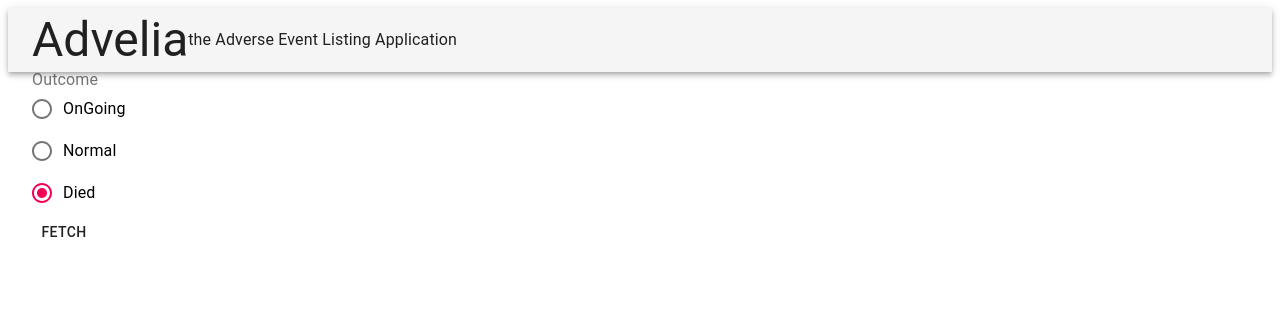
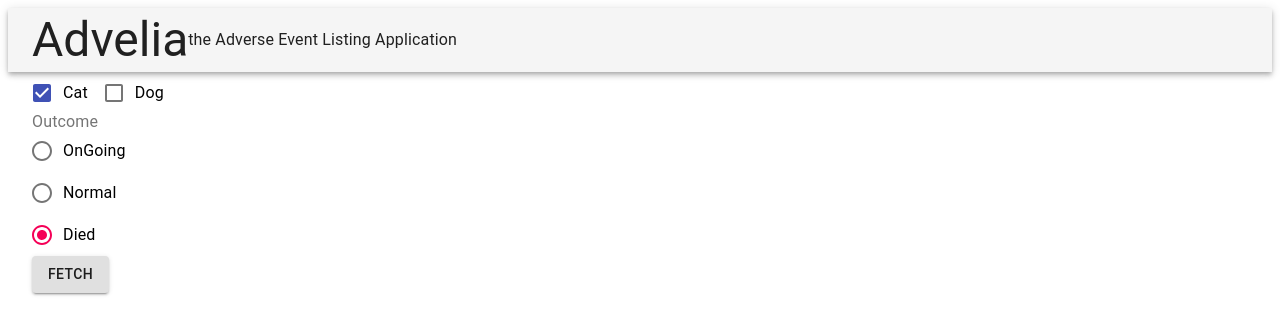
Before and after one commit to clement-hamon/Advelia, a React (Create React App) app: page / in a window 1280 px wide. Shown: the top 334 px of the page. Built offline with nearby package versions, Linux system fonts and the light colour scheme.

Commit message:
add Species input

```diff
--- a/public/index.html
+++ b/public/index.html
@@ -19,7 +19,7 @@
       work correctly both with client-side routing and a non-root public URL.
       Learn how to configure a non-root public URL by running `npm run build`.
     -->
-    <title>React App</title>
+    <title>Advelia</title>
   </head>
   <body>
     <noscript>You need to enable JavaScript to run this app.</noscript>
--- a/src/components/OutcomeInput.js
+++ b/src/components/OutcomeInput.js
@@ -1,8 +1,9 @@
 import React from 'react';
 import { FormControlLabel, RadioGroup, FormLabel, FormControl, Radio } from '@material-ui/core';
+import {OUTCOME} from '../constants/ApiNaming';
 
 export default function (props) {
-    const { handleChangeSearch, outcomeCriteria } = props;
+    const { onChange, selected } = props;
 
     return (
         <div>
@@ -11,8 +12,8 @@ export default function (props) {
                 <RadioGroup
                     aria-label="Outcome"
                     name="Outcome"
-                    value={outcomeCriteria}
-                    onChange={(e) => handleChangeSearch("outcome.medical_status", e.target.value)}
+                    value={selected}
+                    onChange={(e) => onChange(OUTCOME, e.target.value)}
                 >
                     <FormControlLabel value="OnGoing" control={<Radio />} label="OnGoing" />
                     <FormControlLabel value="Normal" control={<Radio />} label="Normal" />
--- /dev/null
+++ b/src/components/SpeciesInput.js
@@ -0,0 +1,30 @@
+import React from 'react';
+import { FormControlLabel, FormGroup, Checkbox } from '@material-ui/core';
+import {SPECIES} from '../constants/ApiNaming';
+
+function SpeciesFormCheckBox(props){
+    const {species, selected, onChange} = props;
+    return (
+        <FormControlLabel
+        control={
+            <Checkbox
+                checked={selected === species}
+                onChange={(e) => onChange(SPECIES, e.target.value)}
+                value={species}
+                color="primary"
+            />
+        }
+        label={species}
+    />
+    )
+}
+
+export default function (props) {
+    const {onChange, selected} = props;
+    return (
+        <FormGroup row>
+            <SpeciesFormCheckBox species="Cat" selected={selected} onChange={onChange}/>
+            <SpeciesFormCheckBox species="Dog" selected={selected} onChange={onChange}/>
+        </FormGroup>
+    )
+}
--- a/src/containers/MainContainer.js
+++ b/src/containers/MainContainer.js
@@ -1,29 +1,30 @@
 import React from 'react';
-import {Container, Grid, Button} from '@material-ui/core';
+import { Container, Grid, Button} from '@material-ui/core';
+import { OUTCOME, SPECIES } from '../constants/ApiNaming';
 
 import TopBar from '../components/TopBar';
 import Chart from '../components/Chart';
 import OutcomeInput from '../components/OutcomeInput';
+import SpeciesInput from '../components/SpeciesInput';
 
+export default function (props) {
 
-import {OUTCOME} from '../constants/ApiNaming';
-
-export default function (props){
-
-  function findSearchCriteria(key){
+  function findSearchCriteria(key) {
     return props.searchCriterion.find(c => c.key === key);
   }
 
   const outcome = findSearchCriteria(OUTCOME);
+  const species = findSearchCriteria(SPECIES);
 
   return (
     <div >
-      <TopBar/>
+      <TopBar />
       <Container>
         <Grid container spacing={3}>
           <Grid item xs={3}>
-              <OutcomeInput outcomeCriteria={outcome ? outcome.value : null} handleChangeSearch={props.changeSearchCriterion.bind(this)}/>
-              <Button onClick={props.fetchData}>fetch</Button>
+            <SpeciesInput selected={species ? species.value : null} onChange={props.changeSearchCriterion}/>
+            <OutcomeInput selected={outcome ? outcome.value : null} onChange={props.changeSearchCriterion} />
+            <Button variant="contained" onClick={props.fetchData}>Fetch</Button>
           </Grid>
           <Grid item xs={9}>
             {props.data.length > 0 &&
@@ -31,7 +32,6 @@ export default function (props){
             }
           </Grid>
         </Grid>
-
       </Container>
     </div>
   );
```
Lines whose indentation alone changed are shown as unchanged.
